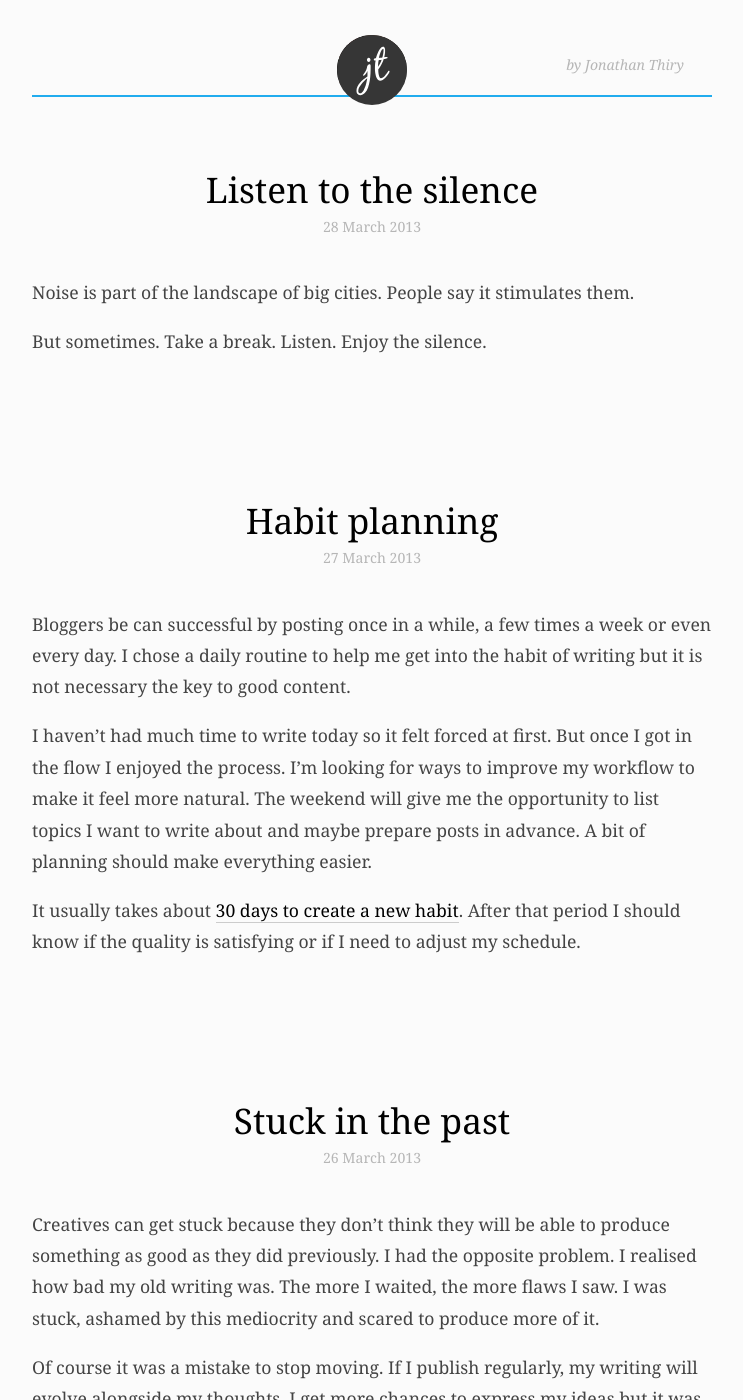
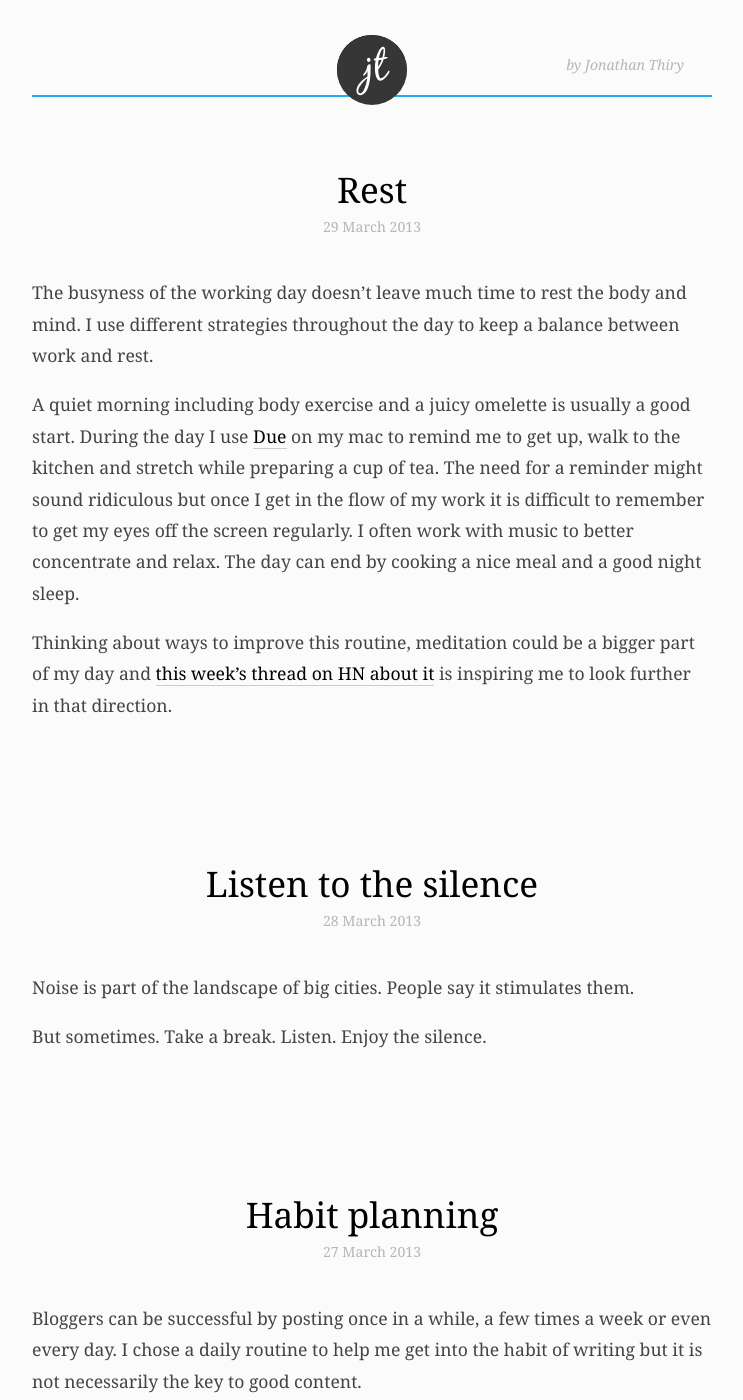
Before and after one commit to jonathanthiry/jonathanthiry.github.com, a Jekyll site: the page built from index.html, in a window 1280 px wide and 1400 px high. Shown: the whole window, without its empty margins (268-1011 px from the left). Built offline with Jekyll 4.4.1, drawn with Linux system fonts in a browser that asks for light colours; comment, search, counter and statistics services are not loaded.

Commit message:
New post - Rest

```diff
--- a/_posts/2013-03-27-habit-planning.md
+++ b/_posts/2013-03-27-habit-planning.md
@@ -4,7 +4,7 @@ layout: post
 date: 2013-03-27 23:20	:00
 ---
 
-Bloggers be can successful by posting once in a while, a few times a week or even every day. I chose a daily routine to help me get into the habit of writing but it is not necessary the key to good content.
+Bloggers can be successful by posting once in a while, a few times a week or even every day. I chose a daily routine to help me get into the habit of writing but it is not necessarily the key to good content.
 
 I haven't had much time to write today so it felt forced at first. But once I got in the flow I enjoyed the process. I'm looking for ways to improve my workflow to make it feel more natural. The weekend will give me the opportunity to list topics I want to write about and maybe prepare posts in advance. A bit of planning should make everything easier.
 
--- /dev/null
+++ b/_posts/2013-03-29-rest.md
@@ -0,0 +1,10 @@
+---
+Title: Rest
+Layout: post
+---
+
+The busyness of the working day doesn't leave much time to rest the body and mind. I use different strategies throughout the day   to keep a balance between work and rest.
+
+A quiet morning including body exercise and a juicy omelette is usually a good start. During the day I use [Due](http://www.dueapp.com/mac.html) on my mac to remind me to get up, walk to the kitchen and stretch while preparing a cup of tea. The need for a reminder might sound ridiculous but once I get in the flow of my work it is difficult to remember to get my eyes off the screen regularly. I often work with music to better concentrate and relax. The day can end by cooking a nice meal and a good night sleep.
+
+Thinking about ways to improve this routine, meditation could be a bigger part of my day and [this week's thread on HN about it](https://news.ycombinator.com/item?id=5432713) is inspiring me to look further in that direction.
```
